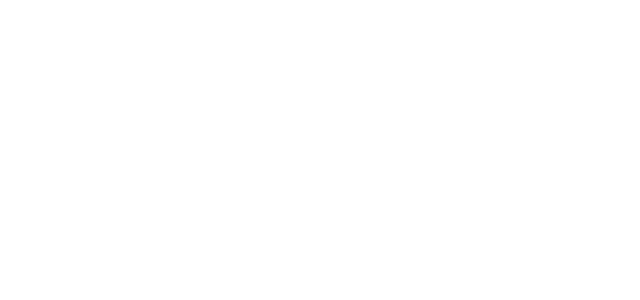
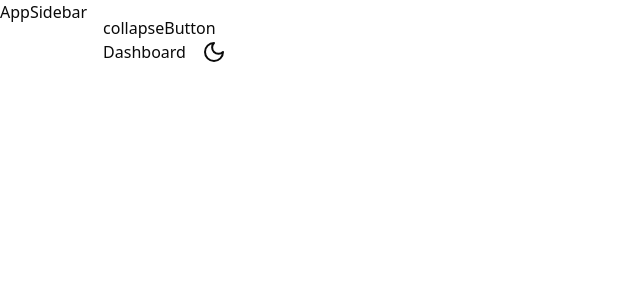
Before and after one commit to Narotam-Mishra/shadcn-dashboard-project, a Next.js app: page / in a window 1280 px wide. Shown: the top 300 px of the page, without its empty margins (0-640 px from the left). Built offline with nearby package versions, Linux system fonts and the light colour scheme.

Commit message:
dashboard-project-Navbar_design_p1_1.3

```diff
--- a/src/app/layout.tsx
+++ b/src/app/layout.tsx
@@ -1,6 +1,8 @@
 import type { Metadata } from "next";
 import { Geist, Geist_Mono } from "next/font/google";
 import "./globals.css";
+import AppSidebar from "@/components/AppSidebar";
+import Navbar from "@/components/Navbar";
 
 const geistSans = Geist({
   variable: "--font-geist-sans",
@@ -25,9 +27,13 @@
   return (
     <html lang="en">
       <body
-        className={`${geistSans.variable} ${geistMono.variable} antialiased`}
+        className={`${geistSans.variable} ${geistMono.variable} antialiased flex`}
       >
-        {children}
+        <AppSidebar />
+        <main className="w-full">
+          <Navbar />
+          <div className="px-4">{children}</div>
+        </main>
       </body>
     </html>
   );
--- a/src/app/page.tsx
+++ b/src/app/page.tsx
@@ -2,7 +2,7 @@
 
 const Homepage = () => {
   return (
-    <div className="h-screen flex items-center justify-center">
+    <div>
 
     </div>
   );
--- /dev/null
+++ b/src/components/AppSidebar.tsx
@@ -0,0 +1,9 @@
+import React from 'react'
+
+const AppSidebar = () => {
+  return (
+    <div>AppSidebar</div>
+  )
+}
+
+export default AppSidebar;
--- /dev/null
+++ b/src/components/Navbar.tsx
@@ -0,0 +1,20 @@
+import Link from 'next/link';
+import React from 'react'
+import { Moon } from "lucide-react";
+
+const Navbar = () => {
+  return (
+    <nav className='p-4 items-center justify-between'>
+        {/* Left side */}
+        collapseButton
+
+        {/* Right side */}
+        <div className='flex items-center gap-4'>
+            <Link href="/">Dashboard</Link>
+            <Moon/>
+        </div>
+    </nav>
+  )
+}
+
+export default Navbar;
--- a/src/components/Test.tsx
+++ /dev/null
@@ -1,9 +0,0 @@
-import React from 'react'
-
-const Test = () => {
-  return (
-    <div>Test</div>
-  )
-}
-
-export default Test
```
